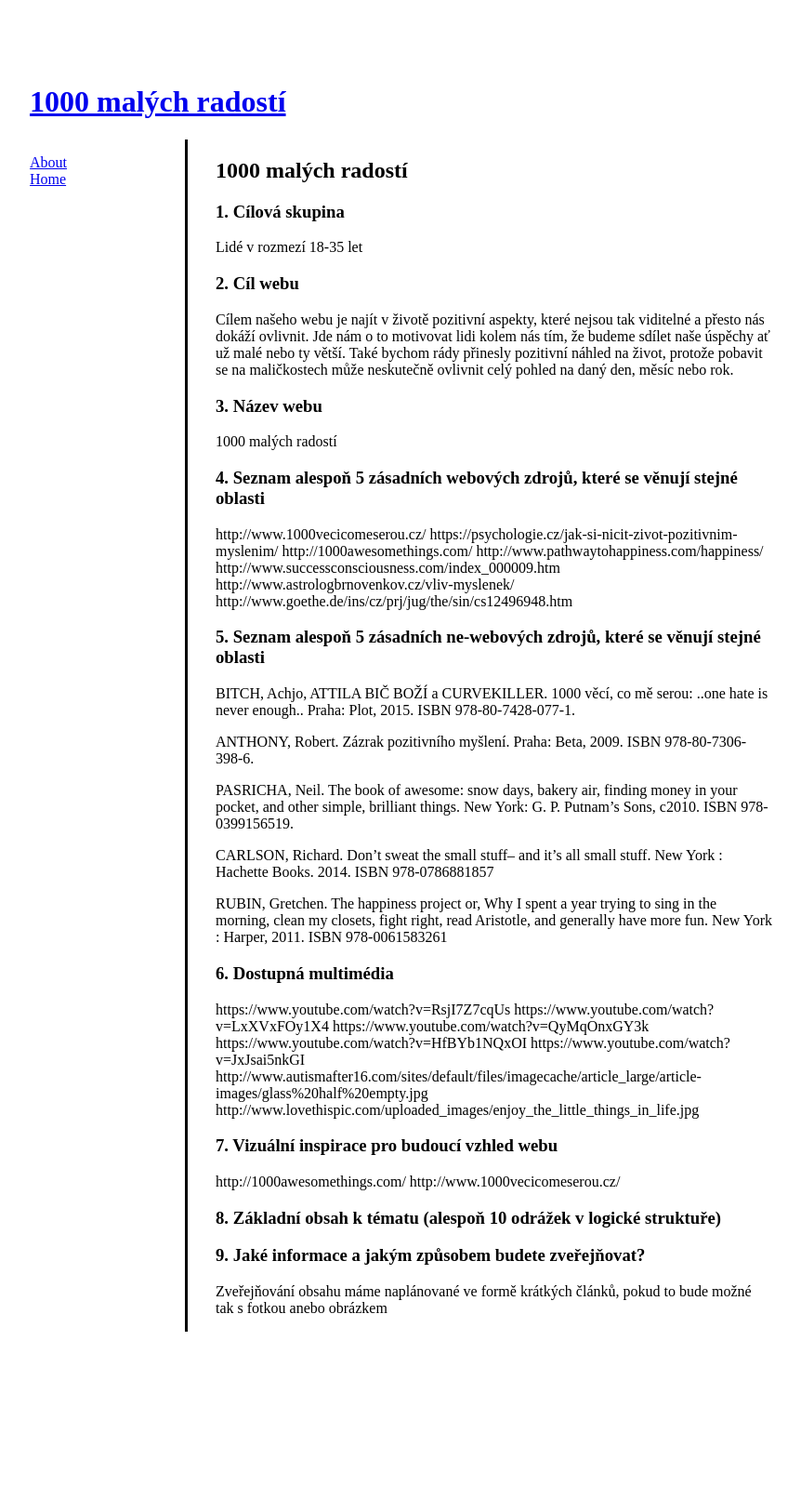
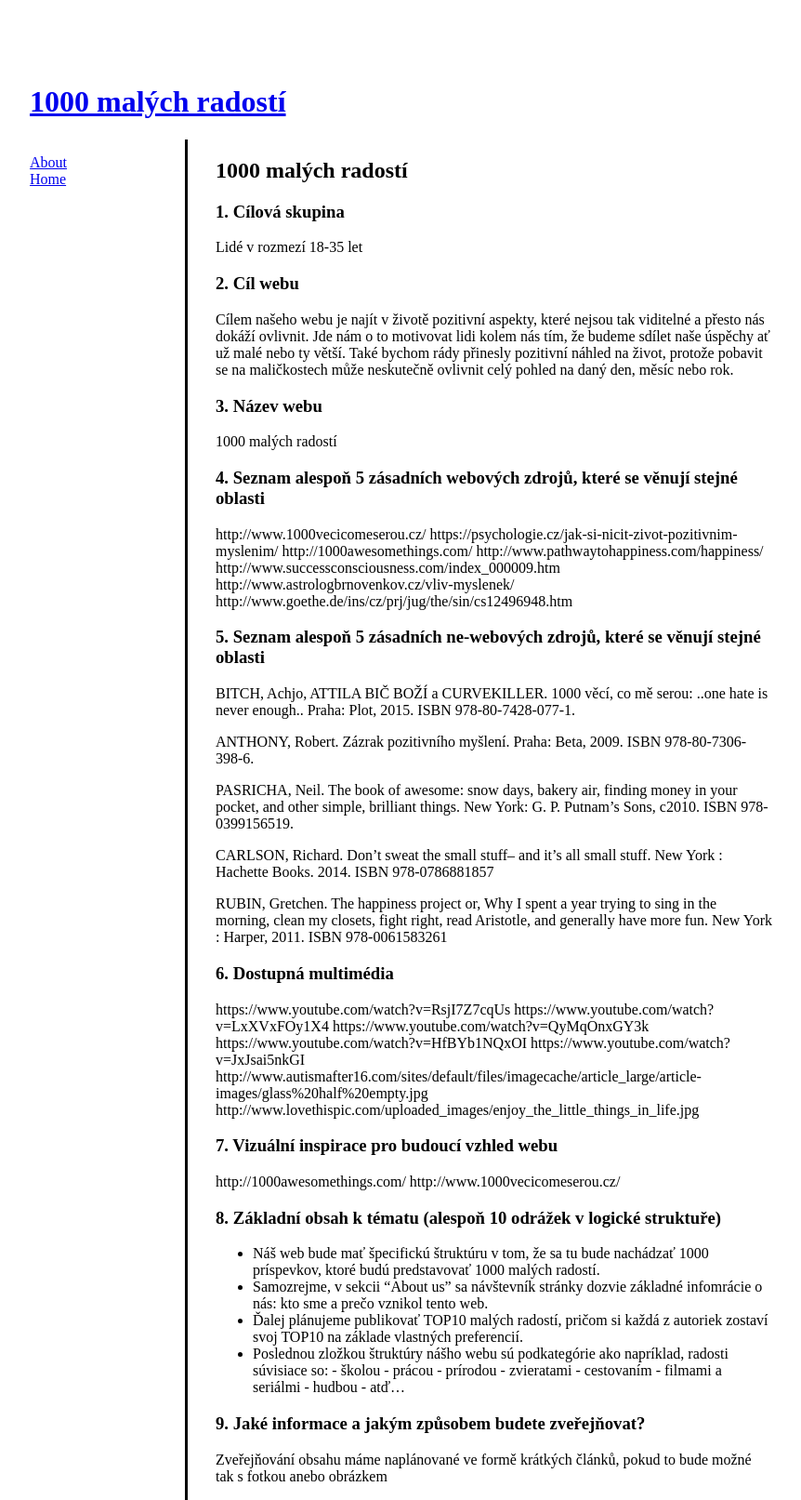
Before and after one commit to danielalunackova/learn-jekyll, a Jekyll site: the page built from about.md, in a window 1280 px wide. Shown: the whole page at 93% size, without its empty margins (208-1070 px from the left). Built offline with Jekyll 4.4.1, drawn with Linux system fonts in a browser that asks for light colours; before the commit the page ends 1432 px from its top, so only the background shows below that.

Commit message:
štruktura webu

```diff
--- a/about.md
+++ b/about.md
@@ -56,5 +56,19 @@ title: About
 
 
 ### 8.	Základní obsah k tématu (alespoň 10 odrážek v logické struktuře)
+
+- Náš web bude mať špecifickú štruktúru v tom, že sa tu bude nachádzať 1000 príspevkov, ktoré budú predstavovať 1000 malých radostí.
+- Samozrejme, v sekcii "About us" sa návštevník stránky dozvie základné infomrácie o nás: kto sme a prečo vznikol tento web.
+- Ďalej plánujeme publikovať TOP10 malých radostí, pričom si každá z autoriek zostaví svoj TOP10 na základe vlastných preferencií.
+- Poslednou zložkou štruktúry nášho webu sú podkategórie ako napríklad, radosti súvisiace so:
+                        - školou
+                        - prácou
+                        - prírodou
+                        - zvieratami
+                        - cestovaním
+                        - filmami a seriálmi
+                        - hudbou
+                        - atď...
+
 ### 9.	Jaké informace a jakým způsobem budete zveřejňovat?
  Zveřejňování obsahu máme naplánované ve formě krátkých článků, pokud to bude možné tak s fotkou anebo obrázkem
```
